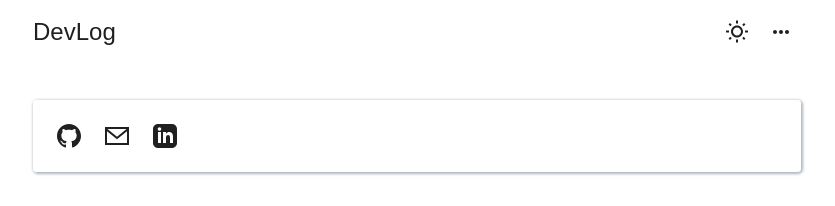
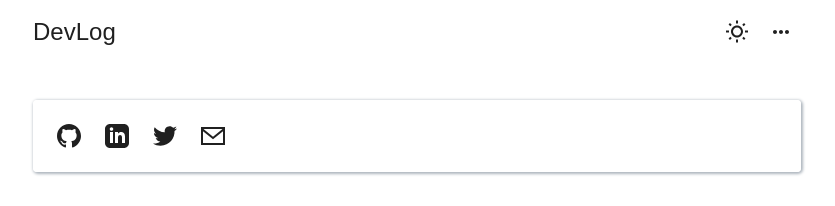
Before and after one commit to rlawnsxo131/devlog-v3, a Next.js app: page /info/components/InfoContactLinkSection in a window 1280 px wide. Shown: the top 206 px of the page, without its empty margins (223-1058 px from the left). Built offline with nearby package versions, Linux system fonts and the light colour scheme.

Commit message:
add, refactor: 트위터 추가 및 메뉴버튼 클릭 조건문 수정

```diff
--- a/components/Layout/hooks/useHeaderMenu.ts
+++ b/components/Layout/hooks/useHeaderMenu.ts
@@ -26,7 +26,8 @@ export default function useHeaderMenu() {
 
   useEffect(() => {
     function listener(e: React.BaseSyntheticEvent | MouseEvent | TouchEvent) {
-      if (parentRef.current && !parentRef.current.contains(e.target)) {
+      if (!parentRef.current) return;
+      if (!parentRef.current.contains(e.target)) {
         setNavVisible(false);
       }
     }
--- /dev/null
+++ b/image/icons/TwitterIcon.tsx
@@ -0,0 +1,19 @@
+import { svgContentFillCss } from '@/styles/basicStyleCss';
+
+interface Props {}
+
+function TwitterIcon(props: Props) {
+  return (
+    <svg
+      xmlns="http://www.w3.org/2000/svg"
+      width="24"
+      height="24"
+      viewBox="0 0 24 24"
+      className={svgContentFillCss()}
+    >
+      <path d="M24 4.557c-.883.392-1.832.656-2.828.775 1.017-.609 1.798-1.574 2.165-2.724-.951.564-2.005.974-3.127 1.195-.897-.957-2.178-1.555-3.594-1.555-3.179 0-5.515 2.966-4.797 6.045-4.091-.205-7.719-2.165-10.148-5.144-1.29 2.213-.669 5.108 1.523 6.574-.806-.026-1.566-.247-2.229-.616-.054 2.281 1.581 4.415 3.949 4.89-.693.188-1.452.232-2.224.084.626 1.956 2.444 3.379 4.6 3.419-2.07 1.623-4.678 2.348-7.29 2.04 2.179 1.397 4.768 2.212 7.548 2.212 9.142 0 14.307-7.721 13.995-14.646.962-.695 1.797-1.562 2.457-2.549z" />
+    </svg>
+  );
+}
+
+export default TwitterIcon;
--- a/image/icons/index.ts
+++ b/image/icons/index.ts
@@ -4,3 +4,4 @@ export { default as MenuIcon } from './MenuIcon';
 export { default as EmailIcon } from './EmailIcon';
 export { default as GithubIcon } from './GithubIcon';
 export { default as LinkedinIcon } from './LinkedinIcon';
+export { default as TwitterIcon } from './TwitterIcon';
--- a/pages/info/components/InfoContactLinkSection.tsx
+++ b/pages/info/components/InfoContactLinkSection.tsx
@@ -1,4 +1,9 @@
-import { EmailIcon, GithubIcon, LinkedinIcon } from '@/icons/index';
+import {
+  EmailIcon,
+  GithubIcon,
+  LinkedinIcon,
+  TwitterIcon,
+} from '@/icons/index';
 import { css } from '@/styles/_stitches.config';
 
 interface Props {}
@@ -17,18 +22,26 @@ function InfoContactLinkSection(props: Props) {
       <a
         className={wrapAnchor()}
         rel="noopener noreferrer"
+        href="https://www.linkedin.com/in/juntae-kim-8441ba238/"
+        target="_blank"
+      >
+        <LinkedinIcon />
+      </a>
+      <a
+        className={wrapAnchor()}
+        rel="noopener noreferrer"
+        href="https://twitter.com/john_xxoo"
+        target="_blank"
+      >
+        <TwitterIcon />
+      </a>
+      <a
+        className={wrapAnchor()}
+        rel="noopener noreferrer"
         href="mailto:public.juntae@gmail.com"
         target="_blank"
       >
         <EmailIcon />
-      </a>
-      <a
-        className={wrapAnchor()}
-        rel="noopener noreferrer"
-        href="https://www.linkedin.com/in/juntae-kim-8441ba238/"
-        target="_blank"
-      >
-        <LinkedinIcon />
       </a>
     </section>
   );
```
